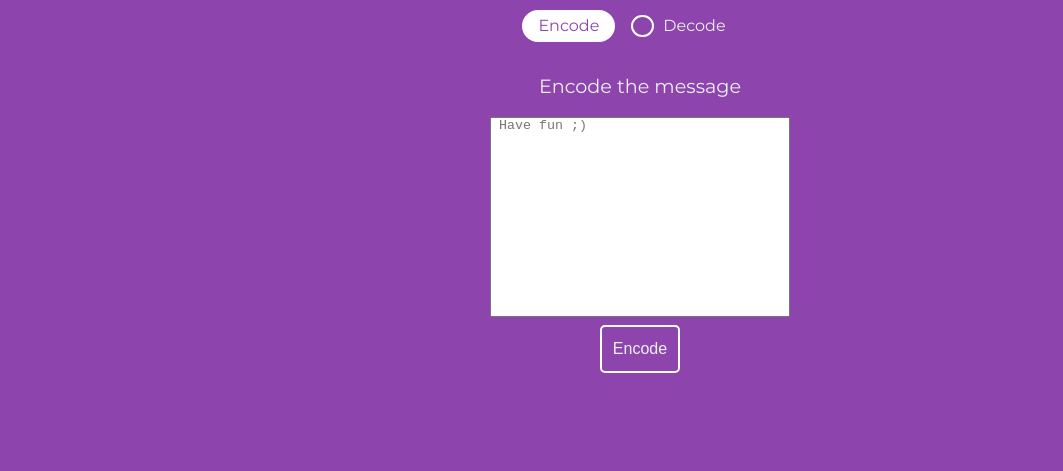
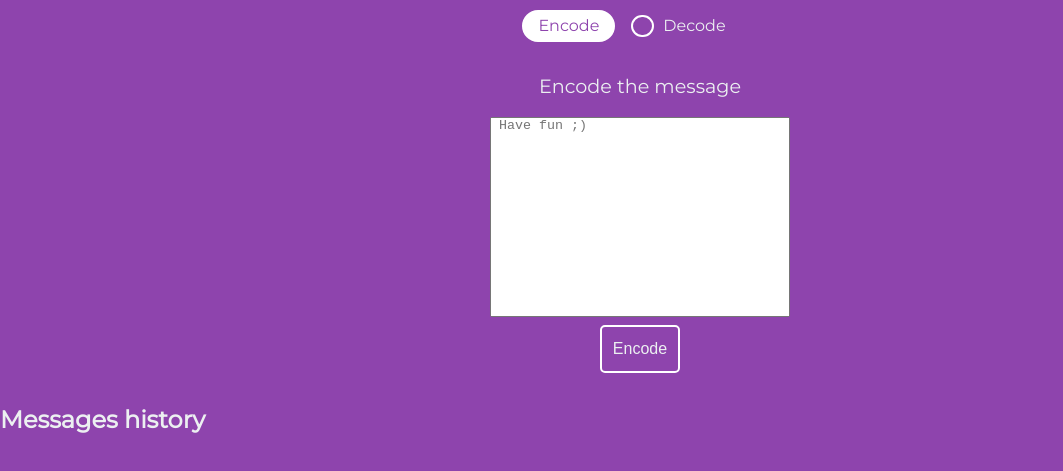
Before and after one commit to jaroslaw1984/encoding_decoding, a website built with webpack: page index.html in a window 1280 px wide. Shown: the part 77-548 px from the top of the page, without its empty margins (0-1063 px from the left). Built offline with nearby package versions, Linux system fonts and the light colour scheme.

Commit message:
Added h2 title for history block

```diff
--- a/index.html
+++ b/index.html
@@ -25,8 +25,11 @@
       <textarea class="form-group__textarea" id="form-group__textarea" placeholder=" Have fun ;)"></textarea>
       <button class="btn" id="btn">Encode</button>
     </div>
+  </main>
+  <section>
+    <h2>Messages history</h2>
     <div class="history"></div>
-  </main>
+  </section>
 </body>
 
 </html>
```
